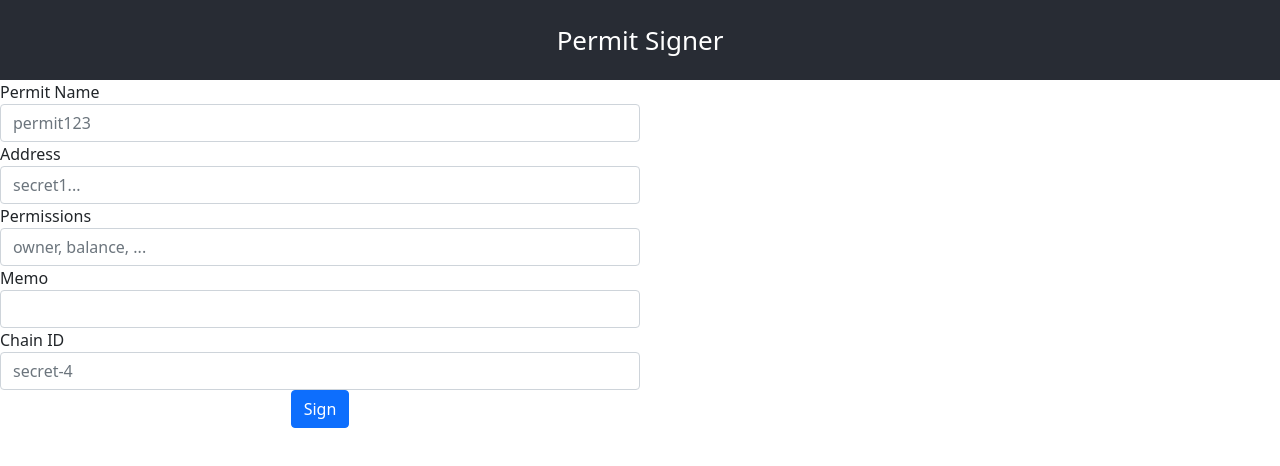
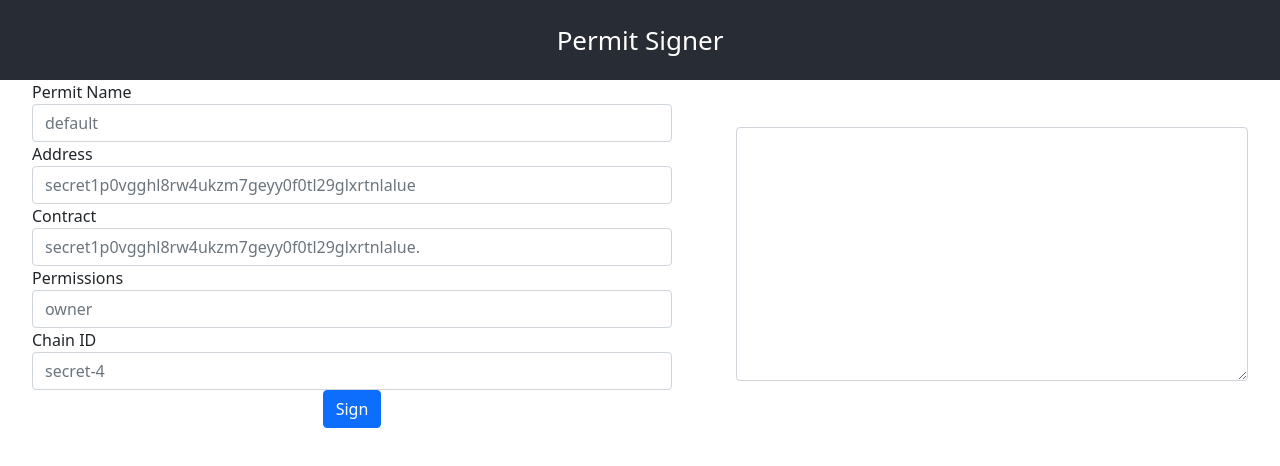
Before and after one commit to scrtlabs/permit-signer, a React (Create React App) app: page / in a window 1280 px wide. Shown: the top 466 px of the page. Built offline with nearby package versions, Linux system fonts and the light colour scheme.

Commit message:
permit stuff workish

```diff
--- a/src/App.tsx
+++ b/src/App.tsx
@@ -1,37 +1,142 @@
-import React from 'react';
+import React, {useState} from 'react';
 import logo from './logo.svg';
+import {SecretNetworkClient, Permission, Permit} from "secretjs";
 import './App.css';
 import 'bootstrap/dist/css/bootstrap.css';
+import { Keplr } from "@keplr-wallet/types";
+
 
 function App() {
+
+    const [chainId, setChainId] = useState<string>("secret-4");
+    const [mnemonics, setMnemonics] = useState<string>("");
+
+    const [address, setAddress] = useState<string>("secret1p0vgghl8rw4ukzm7geyy0f0tl29glxrtnlalue");
+    //const [memo, setMemo] = useState<string>("");
+    const [contract, setContract] = useState<string>("secret1p0vgghl8rw4ukzm7geyy0f0tl29glxrtnlalue");
+    const [permissions, setPermissions] = useState<string>("owner");
+    const [permitName, setPermitName] = useState<string>("default");
+    const [permit, setPermit] = useState<Permit | undefined | string>(undefined);
+    //
+    // const setPermissionsValidation = (perms: string): Permission[] => {
+    //     const strs = perms.split(',');
+    //
+    //     strs.map(
+    //         (str) => {
+    //
+    //         }
+    //     )
+    //
+    //     return ["owner"]
+    // }
+
     return (
     <div className="App">
       <header className="App-header">
         Permit Signer
       </header>
-      <form style={{width: "50%"}}>
+        <div style={{display: "flex", justifyContent: "space-around"}}>
+        <div style={{ width: "50%" }}>
+          <form >
+              {/*<div className="form-group">*/}
+              {/*    <label htmlFor="mnemonics" style={{display: "flex", alignItems: "left"}}>Permit Name</label>*/}
+              {/*    <input className="form-control" id="mnemonicsInput" aria-describedby="mnemonics" placeholder="sword board hoard..."*/}
+              {/*           onChange={(event) => {*/}
+              {/*               if (event?.target?.value) {*/}
+              {/*                   setMnemonics(event.target.value)*/}
+              {/*               }*/}
+              {/*           }}*/}
+              {/*    />*/}
+              {/*</div>*/}
               <div className="form-group">
                 <label htmlFor="permitNameInput" style={{display: "flex", alignItems: "left"}}>Permit Name</label>
-            <input className="form-control" id="permitNameInput" aria-describedby="permitName" placeholder="permit123" />
+                <input className="form-control" id="permitNameInput" aria-describedby="permitName" placeholder="default"
+                       onChange={(event) => {
+                           if (event?.target?.value) {
+                               setPermitName(event.target.value)
+                           }
+                       }}
+                />
               </div>
               <div className="form-group">
                   <label htmlFor="addressInput"  style={{display: "flex", alignItems: "left"}}>Address</label>
-              <input className="form-control" id="addressInput" aria-describedby="address" placeholder="secret1..." />
-          </div>
-              <label htmlFor="permissionsInput"  style={{display: "flex", alignItems: "left"}}>Permissions</label>
-              <input className="form-control" id="permissionsInput" aria-describedby="permissions" placeholder="owner, balance, ..." />
-          <div className="form-group">
+                  <input className="form-control" id="addressInput" aria-describedby="address" placeholder="secret1p0vgghl8rw4ukzm7geyy0f0tl29glxrtnlalue"
+                         onChange={(event) => {
+                             if (event?.target?.value) {
+                                 setAddress(event.target.value)
+                             }
+                         }}
+                  />
               </div>
               <div className="form-group">
-              <label htmlFor="memoInput"  style={{display: "flex", alignItems: "left"}}>Memo</label>
-              <input className="form-control" id="memoInput" aria-describedby="memo" placeholder="" />
+                  <label htmlFor="setContract"  style={{display: "flex", alignItems: "left"}}>Contract</label>
+                  <input className="form-control" id="setContract" aria-describedby="contract" placeholder="secret1p0vgghl8rw4ukzm7geyy0f0tl29glxrtnlalue."
+                         onChange={(event) => {
+                             if (event?.target?.value) {
+                                 setContract(event.target.value)
+                             }
+                         }}
+                  />
+              </div>
+              <div className="form-group">
+                  <label htmlFor="permissionsInput"  style={{display: "flex", alignItems: "left"}}>Permissions</label>
+                  <input className="form-control" id="permissionsInput" aria-describedby="permissions" placeholder="owner"
+                         onChange={(event) => {
+                             if (event?.target?.value) {
+                                 setPermissions(event.target.value)
+                             }
+                         }}
+                  />
               </div>
               <div className="form-group">
                   <label htmlFor="chainIdInput"  style={{display: "flex", alignItems: "left"}}>Chain ID</label>
-              <input className="form-control" id="chainIdInput" aria-describedby="chainId" placeholder="secret-4" />
+                  <input className="form-control" id="chainIdInput" aria-describedby="chainId" placeholder="secret-4"
+                    onChange={(event) => {
+                        if (event?.target?.value) {
+                            setChainId(event.target.value)
+                        }
+                    }}
+                  />
               </div>
-          <button type="submit" className="btn btn-primary">Sign</button>
+
           </form>
+
+        <button type="submit" className="btn btn-primary" onClick={async () => {
+
+            const keplrOfflineSigner = (window as unknown as Keplr).getOfflineSignerOnlyAmino(chainId);
+
+            let secretjs = await SecretNetworkClient.create({
+                grpcWebUrl: process.env.REACT_APP_GRPC_NODE || "",
+                wallet: keplrOfflineSigner,
+                walletAddress: address,
+                chainId,
+            });
+            console.log(`secretjs: ${secretjs.address}`)
+            if (!secretjs) {
+                setPermit("Failed to initiate keplr");
+            }
+
+            try {
+                let permit = await secretjs.utils.accessControl.permit.sign(
+                    address,
+                    chainId,
+                    permitName,
+                    [contract],
+                    permissions.toLowerCase().split(",") as Permission[],
+                );
+                console.log(`hello`);
+                console.log(`${JSON.stringify(permit)}`);
+                setPermit(permit);
+            } catch (e) {
+                setPermit(`Failed to signed: ${e}`);
+            }
+
+        }}>Sign</button>
+        </div>
+            <div className="form-group" style={{width: "40%", alignSelf: "center"}}>
+                <textarea className="form-control" rows={10} id="messageArea" value={JSON.stringify(permit)} defaultValue={""} />
+            </div>
+        </div>
     </div>
   );
 }
--- a/src/index.tsx
+++ b/src/index.tsx
@@ -1,15 +1,21 @@
 import React from 'react';
-import ReactDOM from 'react-dom';
+import {createRoot} from "react-dom/client";
 import './index.css';
 import App from './App';
 import reportWebVitals from './reportWebVitals';
 
-ReactDOM.render(
-  <React.StrictMode>
-    <App />
-  </React.StrictMode>,
-  document.getElementById('root')
-);
+const container = document.getElementById('root');
+
+if (container) {
+    const root = createRoot(
+        container
+    );
+
+    root.render(<React.StrictMode>
+        <App />
+    </React.StrictMode>);
+}
+
 
 // If you want to start measuring performance in your app, pass a function
 // to log results (for example: reportWebVitals(console.log))
--- a/tsconfig.json
+++ b/tsconfig.json
@@ -6,6 +6,7 @@
       "dom.iterable",
       "esnext"
     ],
+    "types": ["react/next", "react-dom/next"],
     "allowJs": true,
     "skipLibCheck": true,
     "esModuleInterop": true,
```
Also changed, not shown: package.json (+5 -2 lines), 1 other file (tests, documents, lock files or other folders). Lines whose indentation alone changed are shown as unchanged.
